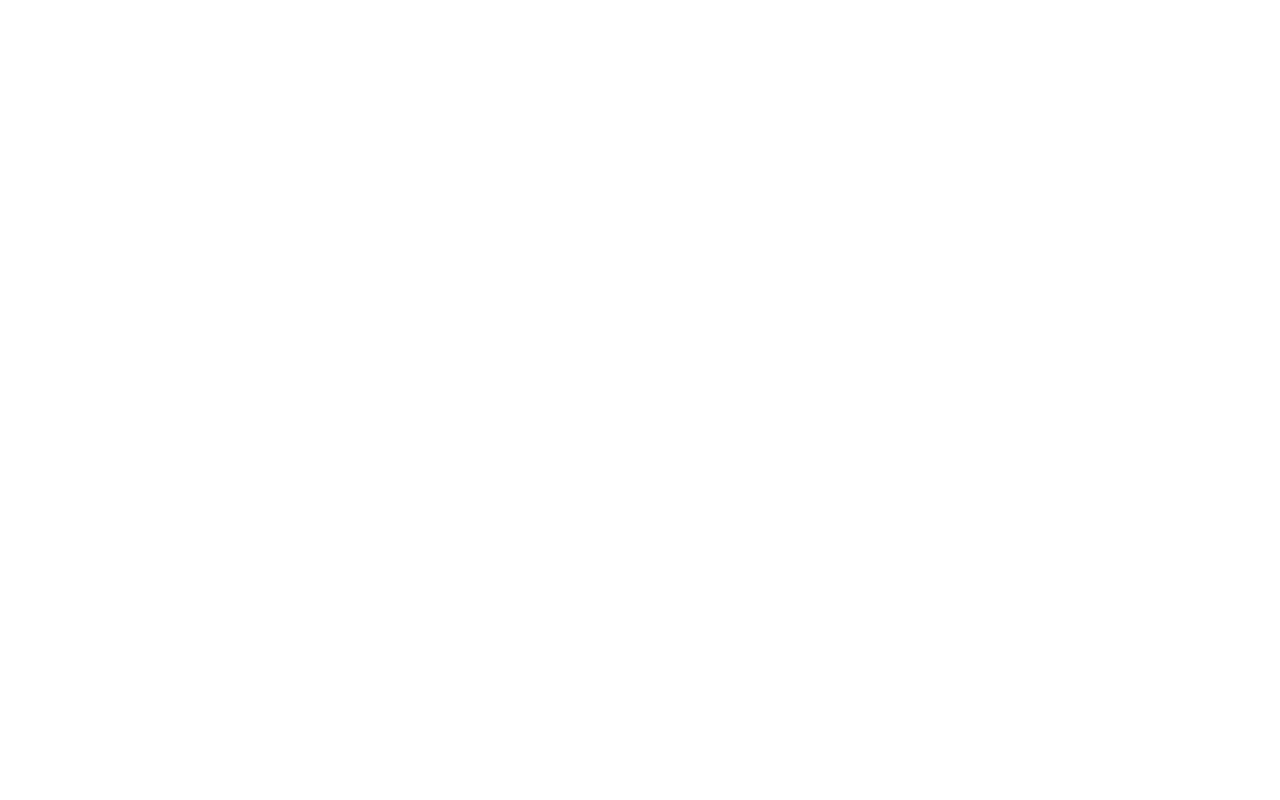
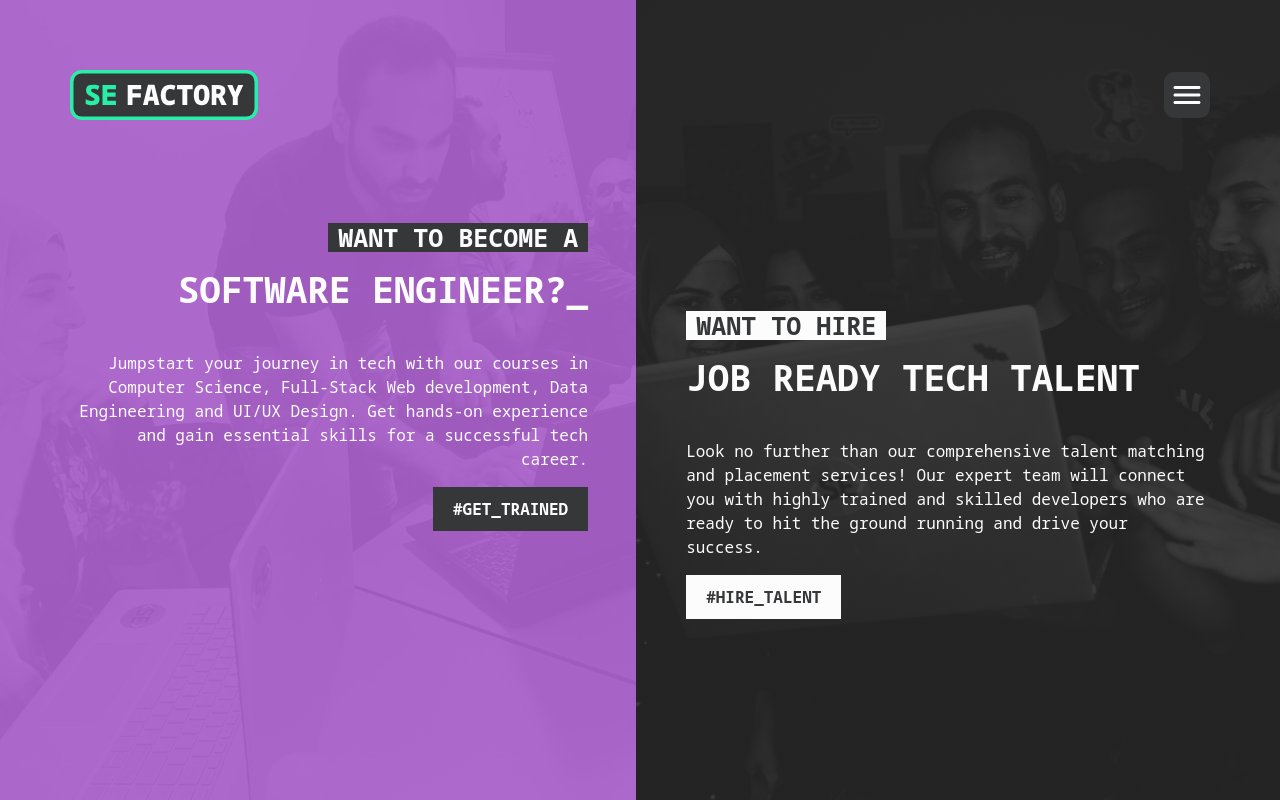
Before and after one commit to Omar-Arja/sefactory-website-replica, a plain HTML site: page index.html in a window 1280 px wide. Drawn offline with Linux system fonts and the light colour scheme.

Commit message:
added hero section & navbar

```diff
--- a/assets/style.css
+++ b/assets/style.css
@@ -1,6 +1,211 @@
+* {
+    box-sizing: border-box;
+}
+
 body {
+    min-height: 100%;
     font-family: 'Noto Sans Mono', monospace;
     scroll-behavior: smooth;
     font-size: 16px;
     line-height: 1;
+    margin: 0;
+    padding: 0;
+    overflow: visible;
 }
+
+.navbar {
+    display: flex;
+    justify-content: space-between;
+    align-items: center;
+    position: absolute;
+    margin: 0 auto;
+    width: 100%;
+    padding: 5.5%;
+}
+
+.logo {
+    height: 50px;
+}
+
+.menu {
+    width: 36px;
+    height: 36px;
+    background-color: #363738;
+    border-radius: 23%;
+    padding: 5px;
+    box-sizing: content-box;
+}
+
+.hero {
+    display: flex;
+    min-height: 100%;
+    width: 100%;
+}
+
+.color-left {
+    width: 100%;
+    height: 100%;
+    background-color: rgba(40, 238, 167, 0.93);
+    padding : 48px;
+    animation: background-c 10s infinite;
+}
+
+.hero-left {
+    background-image: url(/assets/images/hero-left.png);
+    background-size: cover;
+    max-width: 49.7%;
+    min-height: 100%;
+    display: flex;
+    flex-direction: column;
+    justify-content: center;
+    padding: 0px;
+    align-items: flex-end;
+}
+
+.hero-left-content {
+    display: flex;
+    flex-direction: column;
+    justify-content: center;
+    align-items: flex-end;
+    width: 100%;
+    margin-top: 154px;
+    margin-bottom: 40px;
+}
+
+.hero-left h2{
+    text-transform: uppercase;
+    padding: 2px 10px;
+    text-align: right;
+    font-size: 25px;
+    font-weight: 900;
+    color: #fcfcfd;
+    background-color: #363738;
+    margin-bottom: 0;
+}
+
+.hero-left h1{
+    text-transform: uppercase;
+    text-align: right;
+    font-size: 36px;
+    margin-top: 20px;
+    padding-bottom: 5%;
+    font-weight: 800;
+    color: #363738;
+    margin-bottom: 0;
+    animation: text-c 10s infinite;
+}
+
+.hero-left-content p {
+    line-height: 1.5;
+    width: 97%;
+    text-align: right;
+    animation: text-c 10s infinite;
+}
+
+@media (max-width: 991px) {
+    .hero {
+        flex-direction: column;
+    }
+    .hero-left {
+        min-width: 100%;
+        min-height: 100%;
+    }
+    .hero-right {
+        min-width: 100%;
+        height: auto;
+        max-height: 100%;
+    }
+}
+
+@keyframes background-c {
+    0%, 33% {
+        background-color: rgba(40, 238, 167, 0.93);
+    }
+    33%, 66% {
+        background-color: rgba(251, 80, 142, 0.93);
+    }
+    66%, 100% {
+        background-color: rgba(152, 100, 218, 0.93);
+    }
+}
+
+@keyframes text-c {
+    0%, 33% {
+        color: #363738;
+    }
+    33%, 100% {
+        color: #fcfcfd;
+    }
+}
+
+.hero-left a {
+    color: #fcfcfd;
+    text-decoration: none;
+    background-color: #363738;
+    font-size: 16px;
+    font-weight: 700;
+    text-transform: uppercase;
+    padding: 14px 20px;
+}
+
+.hero-right {
+    background-color: #363738;
+    background-image: linear-gradient(rgba(35, 35, 35, .85), rgba(35, 35, 35, .85)), url(/assets/images/hero-right.png);
+    background-size: cover;
+    max-width: 50.3%;
+    min-height: 100%;
+    display: flex;
+    flex-direction: column;
+    justify-content: center;
+    align-items: flex-start;
+}
+
+.hero-right-content {
+    display: flex;
+    flex-direction: column;
+    justify-content: center;
+    align-items: flex-start;
+    width: 100%;
+    margin-top: 150px;
+    margin-bottom: 40px;
+    padding: 50px;
+}
+
+.hero-right h2{
+    text-transform: uppercase;
+    padding: 2px 10px;
+    text-align: left;
+    font-size: 25px;
+    font-weight: 900;
+    background-color: #fcfcfd;
+    color: #363738;
+    margin-bottom: 0;
+}
+
+.hero-right h1{
+    text-transform: uppercase;
+    text-align: left;
+    font-size: 36px;
+    margin-top: 20px;
+    padding-bottom: 5%;
+    font-weight: 800;
+    color: #fcfcfd;
+    margin-bottom: 0;
+}
+
+.hero-right-content p {
+    line-height: 1.5;
+    width: 96%;
+    text-align: left;
+    color: #fcfcfd;
+}
+
+.hero-right a {
+    background-color: #fcfcfd;
+    text-decoration: none;
+    color: #363738;
+    font-size: 16px;
+    font-weight: bolder;
+    text-transform: uppercase;
+    padding: 14px 20px;
+}
--- a/index.html
+++ b/index.html
@@ -9,6 +9,31 @@
     <title>SE Factory - Want to become a software engineer?</title>
 </head>
 <body>
-
+    <div class="container">
+        <div class="navbar">
+            <a href="http://sefactory.io"><img src="assets/images/logo.svg" alt="SE Factory Logo" class="logo"></a>
+            <a href="#"><img src="assets/images/menu-icon.svg" alt="Menu" class="menu"></a>
+        </div>
+        <div class="hero">
+            <div class="hero-left">
+            <div class="color-left">
+                <div class="hero-left-content">
+                    <h2>want to become a</h2>
+                    <h1>software engineer?_</h1>
+                    <p>Jumpstart your journey in tech with our courses in Computer Science, Full-Stack Web development, Data Engineering and UI/UX Design. Get hands-on experience and gain essential skills for a successful tech career.</p>
+                    <a href="#programs">#GET_TRAINED</a>
+                </div>
+            </div>
+            </div>
+            <div class="hero-right">
+                <div class="hero-right-content">
+                    <h2>want to hire</h2>
+                    <h1>job ready tech talent</h1>
+                    <p>Look no further than our comprehensive talent matching and placement services! Our expert team will connect you with highly trained and skilled developers who are ready to hit the ground running and drive your success.</p>
+                    <a href="#hire-talent">#HIRE_TALENT</a>
+                </div>
+            </div>
+        </div>
+    </div>
 </body>
 </html>
```
Also changed, not shown: assets/images/hero-left.png (added), assets/images/hero-right.png (added), assets/images/logo.svg (added), assets/images/menu-icon.svg (added).
